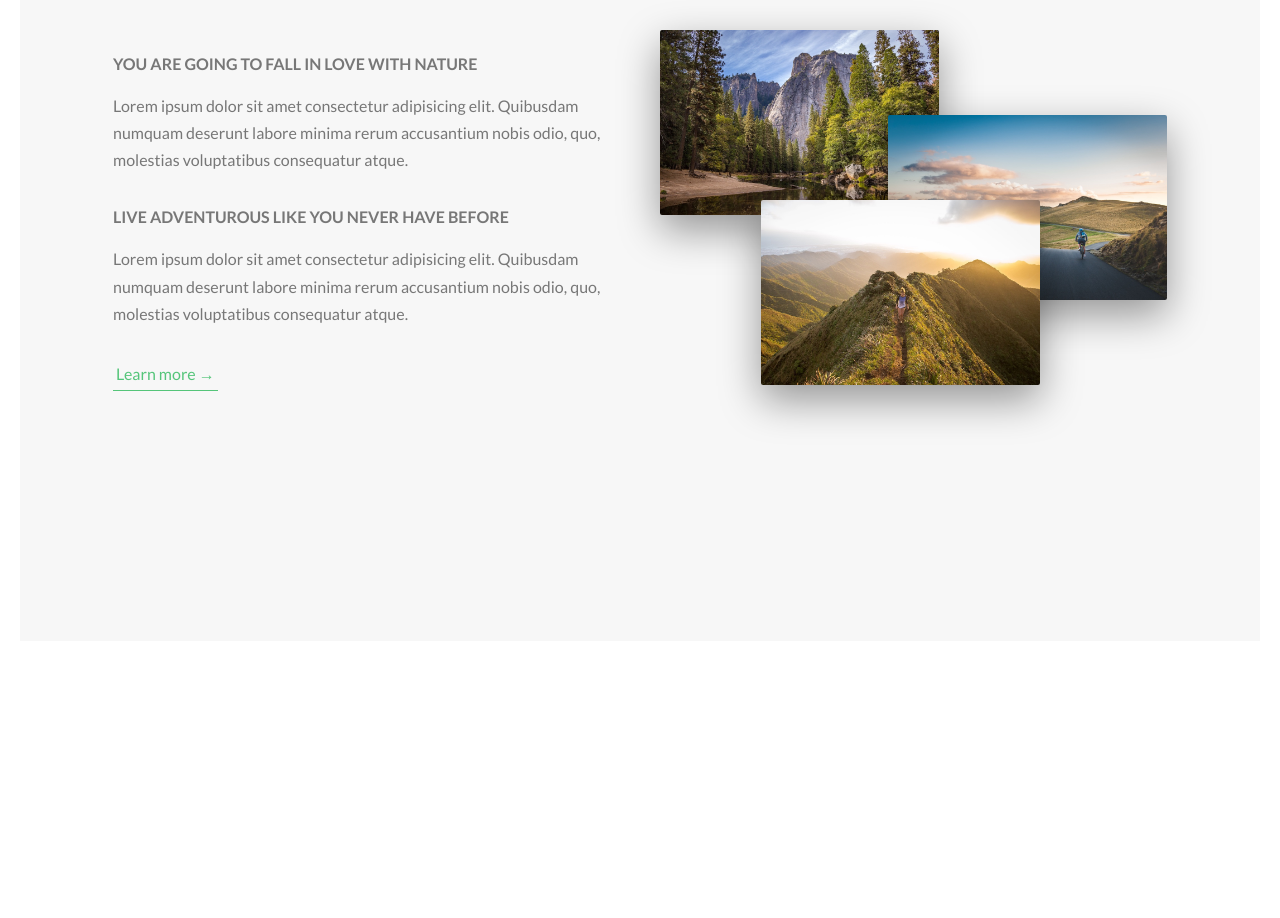
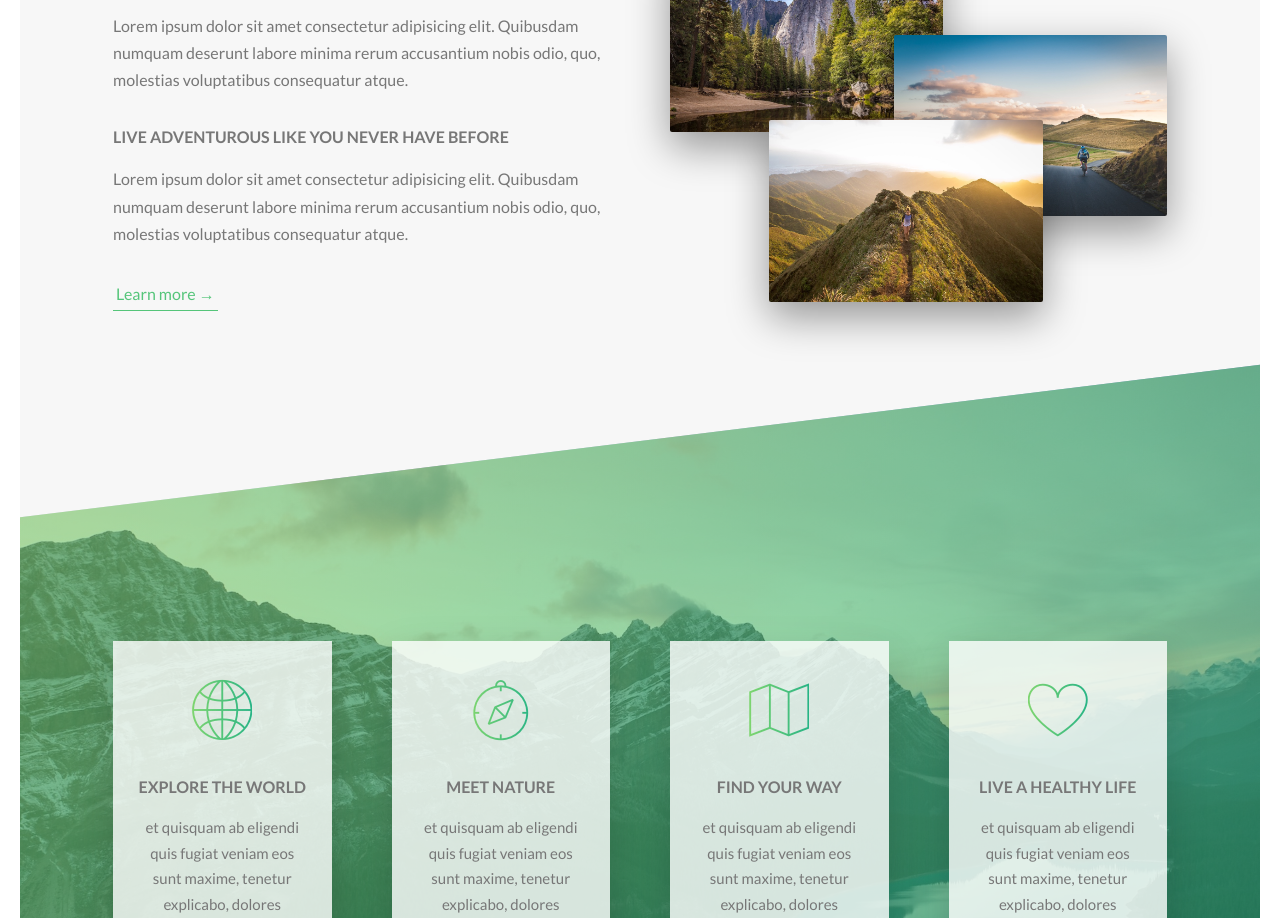
Before and after one commit to Dianaaaa/Abeau-page_css, a website: page index.html in a window 1280 px wide. Shown: the part 960-1878 px from the top of the page. Before the commit the page ends 1621 px from the top, so only its background shows below. Drawn offline with Linux system fonts and the light colour scheme.

Commit message:
Add a features section.

```diff
--- /dev/null
+++ b/css/icon-font.css
@@ -0,0 +1,445 @@
+@charset "UTF-8";
+
+@font-face {
+  font-family: "linea-basic-10";
+  src:url("fonts/linea-basic-10.eot");
+  src:url("fonts/linea-basic-10.eot?#iefix") format("embedded-opentype"),
+    url("fonts/linea-basic-10.woff") format("woff"),
+    url("fonts/linea-basic-10.ttf") format("truetype"),
+    url("fonts/linea-basic-10.svg#linea-basic-10") format("svg");
+  font-weight: normal;
+  font-style: normal;
+
+}
+
+[data-icon]:before {
+  font-family: "linea-basic-10" !important;
+  content: attr(data-icon);
+  font-style: normal !important;
+  font-weight: normal !important;
+  font-variant: normal !important;
+  text-transform: none !important;
+  speak: none;
+  line-height: 1;
+  -webkit-font-smoothing: antialiased;
+  -moz-osx-font-smoothing: grayscale;
+}
+
+[class^="icon-"]:before,
+[class*=" icon-"]:before {
+  font-family: "linea-basic-10" !important;
+  font-style: normal !important;
+  font-weight: normal !important;
+  font-variant: normal !important;
+  text-transform: none !important;
+  speak: none;
+  line-height: 1;
+  -webkit-font-smoothing: antialiased;
+  -moz-osx-font-smoothing: grayscale;
+}
+
+.icon-basic-accelerator:before {
+  content: "a";
+}
+.icon-basic-alarm:before {
+  content: "b";
+}
+.icon-basic-anchor:before {
+  content: "c";
+}
+.icon-basic-anticlockwise:before {
+  content: "d";
+}
+.icon-basic-archive:before {
+  content: "e";
+}
+.icon-basic-archive-full:before {
+  content: "f";
+}
+.icon-basic-ban:before {
+  content: "g";
+}
+.icon-basic-battery-charge:before {
+  content: "h";
+}
+.icon-basic-battery-empty:before {
+  content: "i";
+}
+.icon-basic-battery-full:before {
+  content: "j";
+}
+.icon-basic-battery-half:before {
+  content: "k";
+}
+.icon-basic-bolt:before {
+  content: "l";
+}
+.icon-basic-book:before {
+  content: "m";
+}
+.icon-basic-book-pen:before {
+  content: "n";
+}
+.icon-basic-book-pencil:before {
+  content: "o";
+}
+.icon-basic-bookmark:before {
+  content: "p";
+}
+.icon-basic-calculator:before {
+  content: "q";
+}
+.icon-basic-calendar:before {
+  content: "r";
+}
+.icon-basic-cards-diamonds:before {
+  content: "s";
+}
+.icon-basic-cards-hearts:before {
+  content: "t";
+}
+.icon-basic-case:before {
+  content: "u";
+}
+.icon-basic-chronometer:before {
+  content: "v";
+}
+.icon-basic-clessidre:before {
+  content: "w";
+}
+.icon-basic-clock:before {
+  content: "x";
+}
+.icon-basic-clockwise:before {
+  content: "y";
+}
+.icon-basic-cloud:before {
+  content: "z";
+}
+.icon-basic-clubs:before {
+  content: "A";
+}
+.icon-basic-compass:before {
+  content: "B";
+}
+.icon-basic-cup:before {
+  content: "C";
+}
+.icon-basic-diamonds:before {
+  content: "D";
+}
+.icon-basic-display:before {
+  content: "E";
+}
+.icon-basic-download:before {
+  content: "F";
+}
+.icon-basic-exclamation:before {
+  content: "G";
+}
+.icon-basic-eye:before {
+  content: "H";
+}
+.icon-basic-eye-closed:before {
+  content: "I";
+}
+.icon-basic-female:before {
+  content: "J";
+}
+.icon-basic-flag1:before {
+  content: "K";
+}
+.icon-basic-flag2:before {
+  content: "L";
+}
+.icon-basic-floppydisk:before {
+  content: "M";
+}
+.icon-basic-folder:before {
+  content: "N";
+}
+.icon-basic-folder-multiple:before {
+  content: "O";
+}
+.icon-basic-gear:before {
+  content: "P";
+}
+.icon-basic-geolocalize-01:before {
+  content: "Q";
+}
+.icon-basic-geolocalize-05:before {
+  content: "R";
+}
+.icon-basic-globe:before {
+  content: "S";
+}
+.icon-basic-gunsight:before {
+  content: "T";
+}
+.icon-basic-hammer:before {
+  content: "U";
+}
+.icon-basic-headset:before {
+  content: "V";
+}
+.icon-basic-heart:before {
+  content: "W";
+}
+.icon-basic-heart-broken:before {
+  content: "X";
+}
+.icon-basic-helm:before {
+  content: "Y";
+}
+.icon-basic-home:before {
+  content: "Z";
+}
+.icon-basic-info:before {
+  content: "0";
+}
+.icon-basic-ipod:before {
+  content: "1";
+}
+.icon-basic-joypad:before {
+  content: "2";
+}
+.icon-basic-key:before {
+  content: "3";
+}
+.icon-basic-keyboard:before {
+  content: "4";
+}
+.icon-basic-laptop:before {
+  content: "5";
+}
+.icon-basic-life-buoy:before {
+  content: "6";
+}
+.icon-basic-lightbulb:before {
+  content: "7";
+}
+.icon-basic-link:before {
+  content: "8";
+}
+.icon-basic-lock:before {
+  content: "9";
+}
+.icon-basic-lock-open:before {
+  content: "!";
+}
+.icon-basic-magic-mouse:before {
+  content: "\"";
+}
+.icon-basic-magnifier:before {
+  content: "#";
+}
+.icon-basic-magnifier-minus:before {
+  content: "$";
+}
+.icon-basic-magnifier-plus:before {
+  content: "%";
+}
+.icon-basic-mail:before {
+  content: "&";
+}
+.icon-basic-mail-multiple:before {
+  content: "'";
+}
+.icon-basic-mail-open:before {
+  content: "(";
+}
+.icon-basic-mail-open-text:before {
+  content: ")";
+}
+.icon-basic-male:before {
+  content: "*";
+}
+.icon-basic-map:before {
+  content: "+";
+}
+.icon-basic-message:before {
+  content: ",";
+}
+.icon-basic-message-multiple:before {
+  content: "-";
+}
+.icon-basic-message-txt:before {
+  content: ".";
+}
+.icon-basic-mixer2:before {
+  content: "/";
+}
+.icon-basic-mouse:before {
+  content: ":";
+}
+.icon-basic-notebook:before {
+  content: ";";
+}
+.icon-basic-notebook-pen:before {
+  content: "<";
+}
+.icon-basic-notebook-pencil:before {
+  content: "=";
+}
+.icon-basic-paperplane:before {
+  content: ">";
+}
+.icon-basic-pencil-ruler:before {
+  content: "?";
+}
+.icon-basic-pencil-ruler-pen:before {
+  content: "@";
+}
+.icon-basic-photo:before {
+  content: "[";
+}
+.icon-basic-picture:before {
+  content: "]";
+}
+.icon-basic-picture-multiple:before {
+  content: "^";
+}
+.icon-basic-pin1:before {
+  content: "_";
+}
+.icon-basic-pin2:before {
+  content: "`";
+}
+.icon-basic-postcard:before {
+  content: "{";
+}
+.icon-basic-postcard-multiple:before {
+  content: "|";
+}
+.icon-basic-printer:before {
+  content: "}";
+}
+.icon-basic-question:before {
+  content: "~";
+}
+.icon-basic-rss:before {
+  content: "\\";
+}
+.icon-basic-server:before {
+  content: "\e000";
+}
+.icon-basic-server2:before {
+  content: "\e001";
+}
+.icon-basic-server-cloud:before {
+  content: "\e002";
+}
+.icon-basic-server-download:before {
+  content: "\e003";
+}
+.icon-basic-server-upload:before {
+  content: "\e004";
+}
+.icon-basic-settings:before {
+  content: "\e005";
+}
+.icon-basic-share:before {
+  content: "\e006";
+}
+.icon-basic-sheet:before {
+  content: "\e007";
+}
+.icon-basic-sheet-multiple:before {
+  content: "\e008";
+}
+.icon-basic-sheet-pen:before {
+  content: "\e009";
+}
+.icon-basic-sheet-pencil:before {
+  content: "\e00a";
+}
+.icon-basic-sheet-txt:before {
+  content: "\e00b";
+}
+.icon-basic-signs:before {
+  content: "\e00c";
+}
+.icon-basic-smartphone:before {
+  content: "\e00d";
+}
+.icon-basic-spades:before {
+  content: "\e00e";
+}
+.icon-basic-spread:before {
+  content: "\e00f";
+}
+.icon-basic-spread-bookmark:before {
+  content: "\e010";
+}
+.icon-basic-spread-text:before {
+  content: "\e011";
+}
+.icon-basic-spread-text-bookmark:before {
+  content: "\e012";
+}
+.icon-basic-star:before {
+  content: "\e013";
+}
+.icon-basic-tablet:before {
+  content: "\e014";
+}
+.icon-basic-target:before {
+  content: "\e015";
+}
+.icon-basic-todo:before {
+  content: "\e016";
+}
+.icon-basic-todo-pen:before {
+  content: "\e017";
+}
+.icon-basic-todo-pencil:before {
+  content: "\e018";
+}
+.icon-basic-todo-txt:before {
+  content: "\e019";
+}
+.icon-basic-todolist-pen:before {
+  content: "\e01a";
+}
+.icon-basic-todolist-pencil:before {
+  content: "\e01b";
+}
+.icon-basic-trashcan:before {
+  content: "\e01c";
+}
+.icon-basic-trashcan-full:before {
+  content: "\e01d";
+}
+.icon-basic-trashcan-refresh:before {
+  content: "\e01e";
+}
+.icon-basic-trashcan-remove:before {
+  content: "\e01f";
+}
+.icon-basic-upload:before {
+  content: "\e020";
+}
+.icon-basic-usb:before {
+  content: "\e021";
+}
+.icon-basic-video:before {
+  content: "\e022";
+}
+.icon-basic-watch:before {
+  content: "\e023";
+}
+.icon-basic-webpage:before {
+  content: "\e024";
+}
+.icon-basic-webpage-img-txt:before {
+  content: "\e025";
+}
+.icon-basic-webpage-multiple:before {
+  content: "\e026";
+}
+.icon-basic-webpage-txt:before {
+  content: "\e027";
+}
+.icon-basic-world:before {
+  content: "\e028";
+}
--- a/index.html
+++ b/index.html
@@ -6,7 +6,7 @@
 
     <link href="https://fonts.googleapis.com/css?family=Lato:100,300,400,700,900" rel="stylesheet">
 
-    <!--<link rel="stylesheet" href="css/icon-font.css">-->
+    <link rel="stylesheet" href="css/icon-font.css">
     <link rel="stylesheet" href="css/style.css">
     <link rel="shortcut icon" type="image/png" href="img/favicon.png">
 
@@ -56,6 +56,41 @@
               </div>
             </div>
           </div>
+      </section>
+
+      <section class="section-features">
+
+
+        <div class="row">
+          <div class="col-1-of-4">
+            <div class="feature-box">
+              <i class="feature-box__icon icon-basic-world"></i>
+              <h3 class="heading-tertiary u-margin-bottom-small">Explore the world</h3>
+              <p class="feature-box__text">et quisquam ab eligendi quis fugiat veniam eos sunt maxime, tenetur explicabo, dolores eveniet dicta veritatis quae!</p>
+            </div>
+          </div>
+          <div class="col-1-of-4">
+            <div class="feature-box">
+              <i class="feature-box__icon icon-basic-compass"></i>
+              <h3 class="heading-tertiary u-margin-bottom-small">Meet nature</h3>
+              <p class="feature-box__text">et quisquam ab eligendi quis fugiat veniam eos sunt maxime, tenetur explicabo, dolores eveniet dicta veritatis quae!</p>
+            </div>
+          </div>
+          <div class="col-1-of-4">
+            <div class="feature-box">
+              <i class="feature-box__icon icon-basic-map"></i>
+              <h3 class="heading-tertiary u-margin-bottom-small">Find your way</h3>
+              <p class="feature-box__text">et quisquam ab eligendi quis fugiat veniam eos sunt maxime, tenetur explicabo, dolores eveniet dicta veritatis quae!</p>
+            </div>
+          </div>
+          <div class="col-1-of-4">
+            <div class="feature-box">
+              <i class="feature-box__icon icon-basic-heart"></i>
+              <h3 class="heading-tertiary u-margin-bottom-small">Live a healthy life</h3>
+              <p class="feature-box__text">et quisquam ab eligendi quis fugiat veniam eos sunt maxime, tenetur explicabo, dolores eveniet dicta veritatis quae!</p>
+            </div>
+          </div>
+        </div>
       </section>
 
     </main>
--- a/sass/abstracts/_variables.scss
+++ b/sass/abstracts/_variables.scss
@@ -13,4 +13,4 @@ $default-font-size: 1.6rem;
 //GRID
 $grid-width: 85%; //114rem;
 $gutter-vertical: 8rem;
-$gutter-horizontal: 4rem;
+$gutter-horizontal: 6rem;
--- a/sass/components/_composition.scss
+++ b/sass/components/_composition.scss
@@ -17,9 +17,6 @@
         &--p2 {
             right: 0;
             top: 6.5rem;
-            &:hover {
-
-            }
         }
         &--p3 {
             left: 20%;
--- /dev/null
+++ b/sass/components/_feature-box.scss
@@ -0,0 +1,22 @@
+.feature-box {
+    background-color: rgba($color-white, .8);
+    font-size: 1.5rem;
+    padding: 2.5rem;
+    text-align: center;
+    box-shadow: 0 1.5rem 4rem rgba($color-black, .15);
+    transition: transform .2s;
+
+    &__icon {
+        font-size: 6rem;
+        margin-bottom: .5rem;
+        display: inline-block;
+        background-image: linear-gradient(to right, $color-primary-light, $color-primary-dark);
+        -webkit-background-clip: text;
+        color: transparent;
+    }
+
+    &:hover {
+        transform: translateY(-1.5rem);
+        box-shadow: 0 3rem 4rem rgba($color-black, .2);
+    }
+}
--- a/sass/main.scss
+++ b/sass/main.scss
@@ -9,6 +9,7 @@
 
 @import "components/button";
 @import "components/composition";
+@import "components/feature-box";
 
 @import "layout/grid";
 @import "layout/header";
--- a/sass/pages/_home.scss
+++ b/sass/pages/_home.scss
@@ -2,5 +2,22 @@
     background-color: $color-grey-light-1;
     padding: 25rem 0;
 
-    margin-top: -20vh;
+    margin-top: -30vh;
 }
+
+.section-features {
+    padding: 20rem 0;
+    background-image: linear-gradient(
+      to right bottom,
+      rgba($color-primary-light,0.6),
+      rgba($color-primary-dark,0.6)
+    ),
+    url(../img/nat-4.jpg);
+    background-size: cover;
+
+    transform: skewY(-7deg);
+    margin-top: -15vh;
+    & > * {
+        transform: skewY(7deg);
+    }
+}
```
Also changed, not shown: css/fonts/linea-basic-10.ttf (added), css/fonts/linea-basic-10.woff (added), css/style.css, 2 other files.
